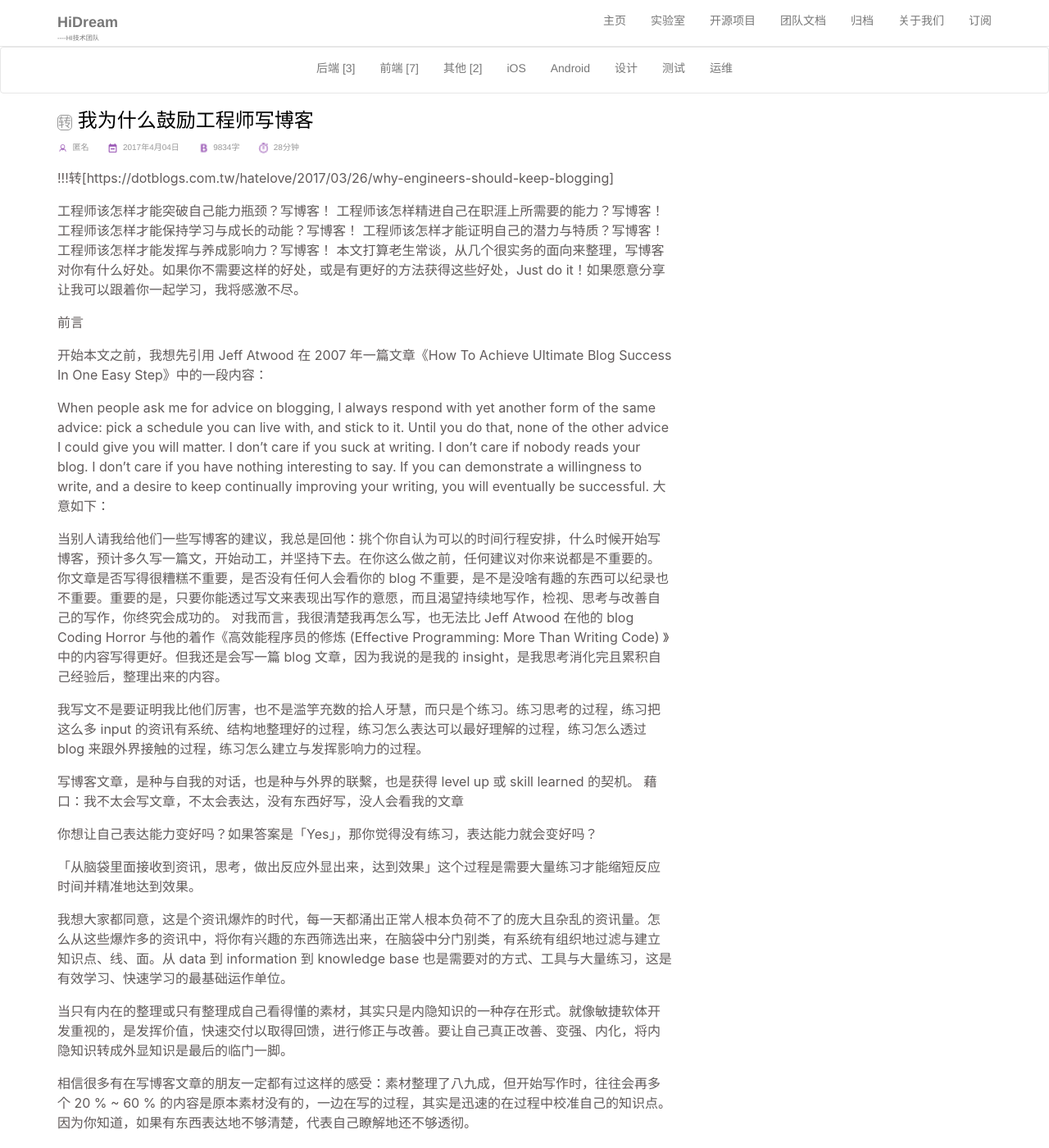
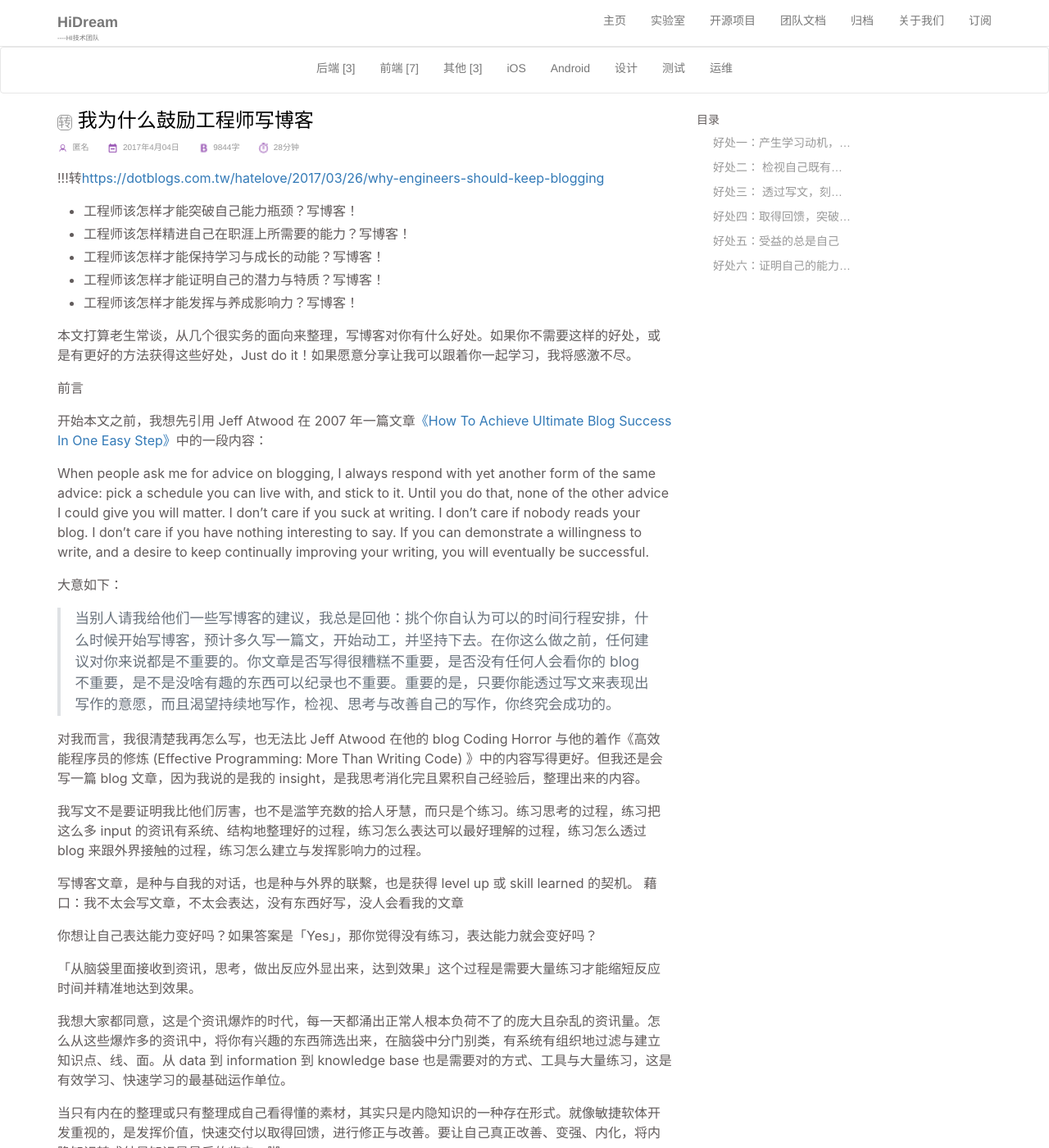
Before and after one commit to DreamHi/DreamHi.github.io, a Jekyll site: the page built from _posts/others/2017-04-04-我为什么鼓励工程师写博客.md, in a window 1280 px wide and 1400 px high. Shown: the whole window at 82% size. Built offline with Jekyll 4.4.1, drawn with Linux system fonts in a browser that asks for light colours; our own code applies the rules of GitHub Pages for plain Markdown files; comment, search, counter and statistics services are not loaded; some of the changed text lies outside the part shown.

Commit message:
Update 2017-04-04-我为什么鼓励工程师写博客.md

```diff
--- a/_posts/others/2017-04-04-我为什么鼓励工程师写博客.md
+++ b/_posts/others/2017-04-04-我为什么鼓励工程师写博客.md
@@ -42,7 +55,7 @@
 
 「I don’t care if you suck at writing. I don’t care if nobody reads your blog. I don’t care if you have nothing interesting to say.」因为，你是在跟自己对话，是在让自己变强变好，是在练习着让自己吸收更多、反应更快、表达更好。
 
-好处一：产生学习动机，有方向性地筛选资讯
+### 好处一：产生学习动机，有方向性地筛选资讯
 
 人是习惯性动物，而且是习惯怠惰的。
 
@@ -53,7 +66,8 @@
 不管有没有后续动作，你已经把一些你目前不关心的资讯全部筛掉，而有方向有目标的去筛选出你感兴趣的资讯。
 
 人的脑袋跟时间有限，过多庞杂的资讯就等于无用的资讯，跟白噪音一样会被你的脑袋自然过滤掉。
-好处二： 检视自己既有知识，将 input 的新资讯与既有的知识建立连结
+
+### 好处二： 检视自己既有知识，将 input 的新资讯与既有的知识建立连结
 
 因为你并不打算只是翻译、只是整理文摘，而是想要整理成有用的资讯，甚至内化成自己的知识。
 
@@ -66,7 +80,8 @@
 所以，我们需要练习、刺激大脑这一块被重新建立的区块。
 
 持续检视自我，才能发现不足之处，进行改善。才能发现自我成长的亮点，保持持之以恒的动能。所以，你需要给自己创造持续检视自我的机会。你的定期写文规划与行动，就是最好的事件点。
-好处三： 透过写文，刻意强化刺激知识转化，进行内化知识过程
+
+### 好处三： 透过写文，刻意强化刺激知识转化，进行内化知识过程
 
 只有内隐的知识，会存在很多似懂非懂的模煳空间，很多人临场会冒出一些「知其然而不知其所以然」的内容，其实就是沾了酱油，却没深入瞭解、建立连结的情况。
 
@@ -89,7 +104,8 @@
 你写了文章，别人给你批评指教、建议，就是在创造自我进化、改善的契机点。你不一定需要全盘接收，你不需要跟无意义的酸民吵架，但你总会从中获得一些对你自己有用的资讯。
 
 知识只有内隐还不足够，那会让你存在很多似懂非懂的模煳空间。只有外显过程刺激催化，才能强化内化知识的程度。才能把别人提供的资讯，转换到自己的知识库里面建立连结。
-好处四：取得回馈，突破盲点
+
+### 好处四：取得回馈，突破盲点
 
 什么事情最可怕？抱着错误的观念而不自知，而且一直在错误的基底下维持下去。要命的是，没人跟你讲真话，或是没人有机会跟你说真话。就像你裤子拉链没拉，在闹区遛了内裤一整天而不自知，大家都在笑你，却没人告诉你。
 
@@ -107,7 +123,8 @@
 人脉，一者是因为你能对其他人产生价值，对他们有用。另一者则是因为，你不是单纯来蹭东蹭西的 free rider，只想认识大牛大神，以从他们身上获得好处的社交蟑螂。而是你有自己的学习过程、乐于分享与从别人的建议中吸收成长，学生挑老师，老师也是很挑学生的。你是对的态度、对的人，自然有很多前辈愿意对你伸出援手、指点一二。
 
 你的文章是对的、好的、有价值的，就可以造福更多人，这就是持续点滴累积你的影响力。你的文章有不对的，不够深入的，表达不清楚的，别人给你的回馈简直是梦寐以求的升级补品，因为自干再久还是需要外力辅助才能大功告成。张无忌的九阳神功光自己练，只是练内功，最后还是因为有乾坤一气袋跟众多外力辅助之下，才大功告成。
-好处五：受益的总是自己
+
+### 好处五：受益的总是自己
 
 人的脑袋总有极限，问题会出现两次，就会出现第三次。最常去查自己 blog 文章的，往往就是自己。写技术文的总会发现，其实在你写完文章之后，你总是有机会因为实务的需求，又回去查一下 blog，自己之前是怎么解决的？
 
@@ -115,7 +132,10 @@
 
 Steve Jobs 从对 Stanford 毕业生说过：
 
+>
+
 you can’t connect the dots looking forward; you can only connect them looking backwards. So you have to trust that the dots will somehow connect in your future. You have to trust in something — your gut, destiny， life, karma, whatever. Because believing that the dots will connect down the road will give you the confidence to follow your heart. Even when it leads you off the well worn path, and that will make all the difference. (This approach has never let me down, and it has made all the difference in my life.
+
 简单地说，你无法提前得知你现在学习的知识点，会在未来发生什么样的效果。但你得相信，它总会在适当时间点发生效用的。而透过写博客文章来具现化你的知识点，将可以让这个连结与发挥效用的机率提昇。
 
 你在哪边跌倒过，别人往往就会在那边跌倒
@@ -124,7 +144,8 @@
 如此，你可以发现你可能哪边表达地不够清楚（甚至是你压根就没搞清楚），你可能会发现他们有更有创意、更好的作法，你可能会发现现在的你也有更好的作法，以这样方式带着 rookie 的 mentor 往往受人尊重，而且教学相长，互相学习。
 
 从自己 blog 受益最大的，永远是自己。可以为未来的自己节省时间，可以为自己持续进化提昇动力，可以为自己重新点燃火种、保持动能。
-好处六：证明自己的能力、特质、发展潜力
+
+### 好处六：证明自己的能力、特质、发展潜力
 
 面试时总可以听到应徵者说自己「积极好学、对技术拥有热忱」，但一旦提及能不能给一些具体实例时，往往立马语塞、含煳带过。
 
```
Also changed, not shown: other parts of _posts/others/2017-04-04-我为什么鼓励工程师写博客.md (+20 -7 lines).
